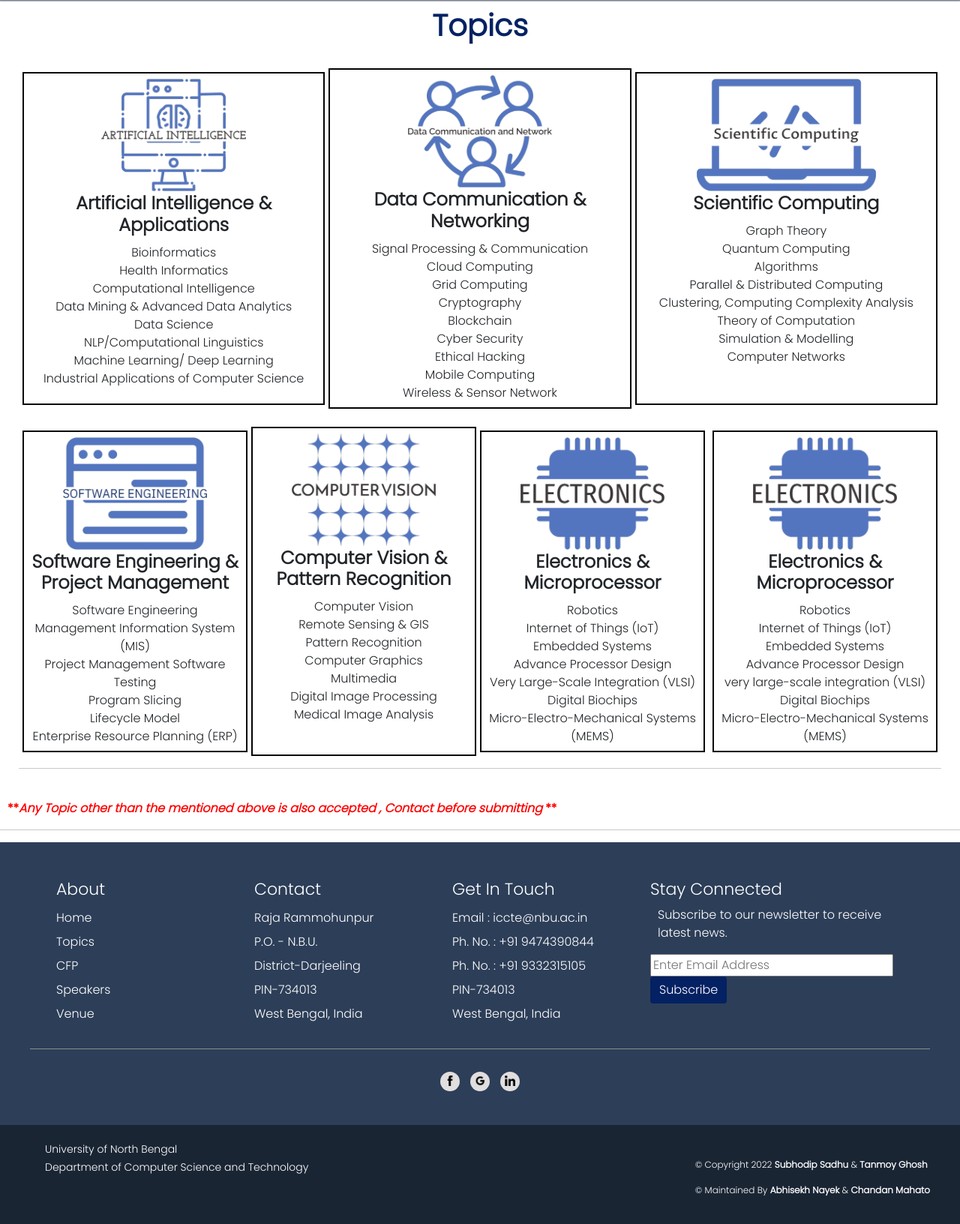
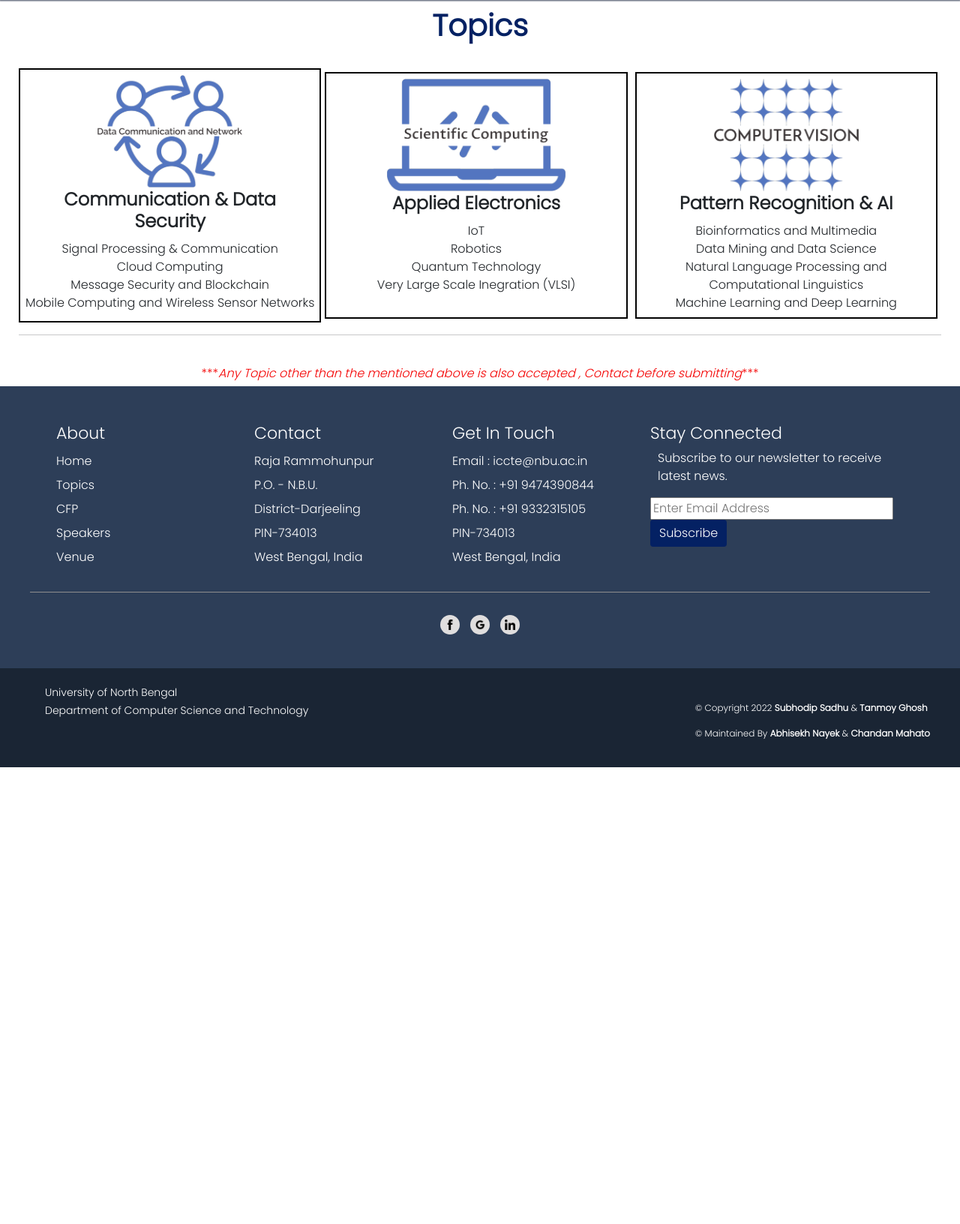
Before and after one commit to chandanmahato624/conferenceupdate, a PHP site: page /topics.html in a window 1280 px wide. Shown: the part 68-1700 px from the top of the page at 75% size. After the commit the page ends 1091 px from the top, so only its background shows below. Run offline with PHP 8.4, Linux system fonts and the light colour scheme; some web fonts are replaced.

Commit message:
25_all_updates

```diff
--- a/Conference Main/Idates.html
+++ b/Conference Main/Idates.html
@@ -169,7 +169,7 @@
     <tbody>
       <tr>
         <td>Submission Deadline</td>
-        <td>17/07/2023</td>
+        <td>03/07/2023</td>
       </tr>
       <tr>
         <td>Acceptance Notification</td>
--- a/Conference Main/Rf.html
+++ b/Conference Main/Rf.html
@@ -47,7 +47,7 @@
         <div class="header-main">
           <div class="logo">
              <div class="title">
-               <a href="index.html">ICCTE-23</a>
+               <a href="index.html">ICCTE-2023</a>
              </div>
 
           </div>
--- a/Conference Main/a_committee.html
+++ b/Conference Main/a_committee.html
@@ -493,7 +493,9 @@
           <li>
             <p align="left"> Dr. Varun Kumar Ojha University of Reading, UK</p>
           </li>
-
+          <li>
+            <p align="left"> Prof. Samarjit Chakraborty, University of North Carolina, Chapel Hill</p>
+          </li>
       </div>
 
       <!-- <li><p align="left">Dr. Ardhendu Mandal (Chair), University of North Bengal</p></li>
--- a/Conference Main/css/stylemain.css
+++ b/Conference Main/css/stylemain.css
@@ -895,9 +895,9 @@ p {
 	text-transform: uppercase;
 }
 
-
 .product .popup-card .info p {
 	font-size: 15px;
+	text-align: justify;
 	margin: 10px;
 }
 
--- a/Conference Main/topics.html
+++ b/Conference Main/topics.html
@@ -99,11 +99,11 @@
 
 
    <section class="topics">
-    <h1><b>Topics</b> </h1>
+    <h1><b>Topics</b></h1>
 
     <div class="tcontainer">
       <div class="t1">
-        <div class="ai">
+        <!-- <div class="ai">
           <img src="ai.png" alt="" height="150px"><br>
           <h4>Artificial Intelligence & Applications</h4>
           <ul>
@@ -116,39 +116,29 @@
             <li>Machine Learning/ Deep Learning</li>
             <li>Industrial Applications of Computer Science</li>
           </ul>
-        </div>
+        </div> -->
         <div class="dc">
           <img src="net.png" alt="" height="150px"><br>
-          <h4>Data Communication & Networking</h4>
+          <h4>Communication & Data Security</h4>
           <ul>
             <li>Signal Processing & Communication</li>
             <li>Cloud Computing</li>
-            <li>Grid Computing</li>
-            <li>Cryptography</li>
-            <li>Blockchain</li>
-            <li>Cyber Security</li>
-            <li>Ethical Hacking</li>
-            <li>Mobile Computing</li>
-            <li>Wireless & Sensor Network</li>
+            <li>Message Security and Blockchain</li>
+            <li>Mobile Computing and Wireless Sensor Networks</li>
           </ul>
         </div>
+
         <div class="sc">
           <img src="sc.png" alt="" height="150px"><br>
-          <h4>Scientific Computing</h4>
+          <h4>Applied Electronics</h4>
           <ul>
-            <li>Graph Theory</li>
-            <li>Quantum Computing</li>
-            <li>Algorithms</li>
-            <li>Parallel & Distributed Computing</li>
-            <li>Clustering, Computing Complexity Analysis</li>
-            <li>Theory of Computation</li>
-            <li>Simulation & Modelling</li>
-            <li>Computer Networks</li>
-
+            <li>IoT</li>
+            <li>Robotics</li>
+            <li>Quantum Technology</li>
+            <li>Very Large Scale Inegration (VLSI)</li>
           </ul>
         </div>
-      </div><br>
-      <div class="t2">
+      <!-- <div class="t2">
         <div class="se">
           <img src="se (2).png" alt="" height="150px"><br>
           <h4>Software Engineering & Project Management</h4>
@@ -161,21 +151,20 @@
             <li>Lifecycle Model</li>
             <li>Enterprise Resource Planning (ERP)</li>
           </ul>
-        </div>
-        <div class="cv">
+        </div> -->
+
+        <div class="sc">
           <img src="cvpr.png" alt="" height="150px"><br>
-          <h4>Computer Vision & Pattern Recognition</h4>
+          <h4>Pattern Recognition & AI</h4>
           <ul>
-            <li>Computer Vision</li>
-            <li>Remote Sensing & GIS</li>
-            <li>Pattern Recognition</li>
-            <li>Computer Graphics</li>
-            <li>Multimedia</li>
-            <li>Digital Image Processing</li>
-            <li>Medical Image Analysis</li>
+            <li>Bioinformatics and Multimedia</li>
+            <li>Data Mining and Data Science</li>
+            <li>Natural Language Processing and Computational Linguistics</li>
+            <li>Machine Learning and Deep Learning</li>
           </ul>
         </div>
-        <div class="em">
+
+        <!-- <div class="em">
           <img src="erm.png" alt="" height="150px"><br>
           <h4>Electronics & Microprocessor</h4>
           <ul>
@@ -187,9 +176,9 @@
             <li>Digital Biochips</li>
             <li>Micro-Electro-Mechanical Systems (MEMS)</li>
           </ul>
-        </div>
+        </div> -->
 
-        <div class="em">
+        <!-- <div class="em">
           <img src="erm.png" alt="" height="150px"><br>
           <h4>Electronics & Microprocessor</h4>
           <ul>
@@ -201,11 +190,12 @@
             <li>Digital Biochips</li>
             <li>Micro-Electro-Mechanical Systems (MEMS)</li>
           </ul>
-        </div>
+        </div> -->
       </div><hr>
-
     </div>
-    <strong><p>**<i>Any Topic other than the mentioned above is also accepted , Contact before submitting </i>**</p></strong><hr>
+    <div style="text-align:center; color:rgb(244, 2, 2);">
+      <strong><h6>***<i>Any Topic other than the mentioned above is also accepted , Contact before submitting</i>***</h6></strong>
+    </div>
    </section>
 
 
```
Also changed, not shown: Conference Main/index.html (+52 -72 lines), Conference Main/Samarjit-Chakraborty.jpg (added).
